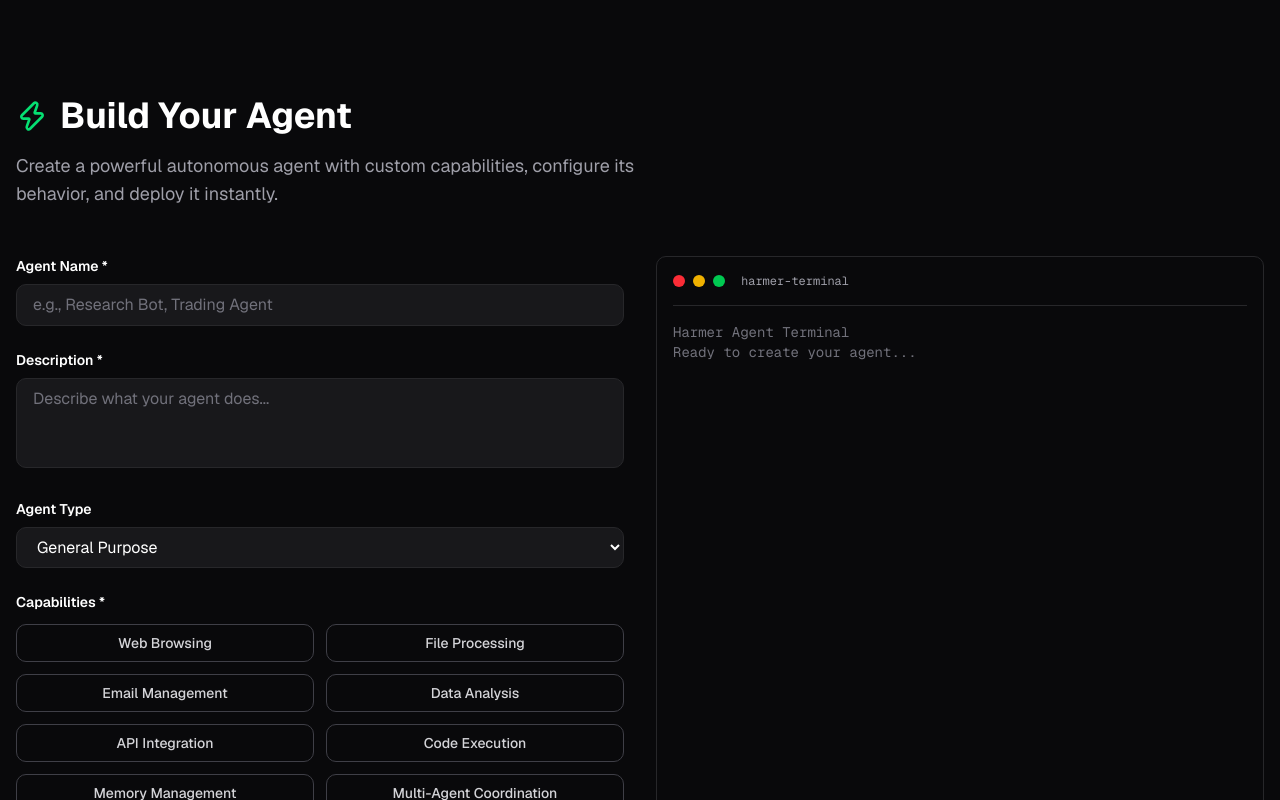
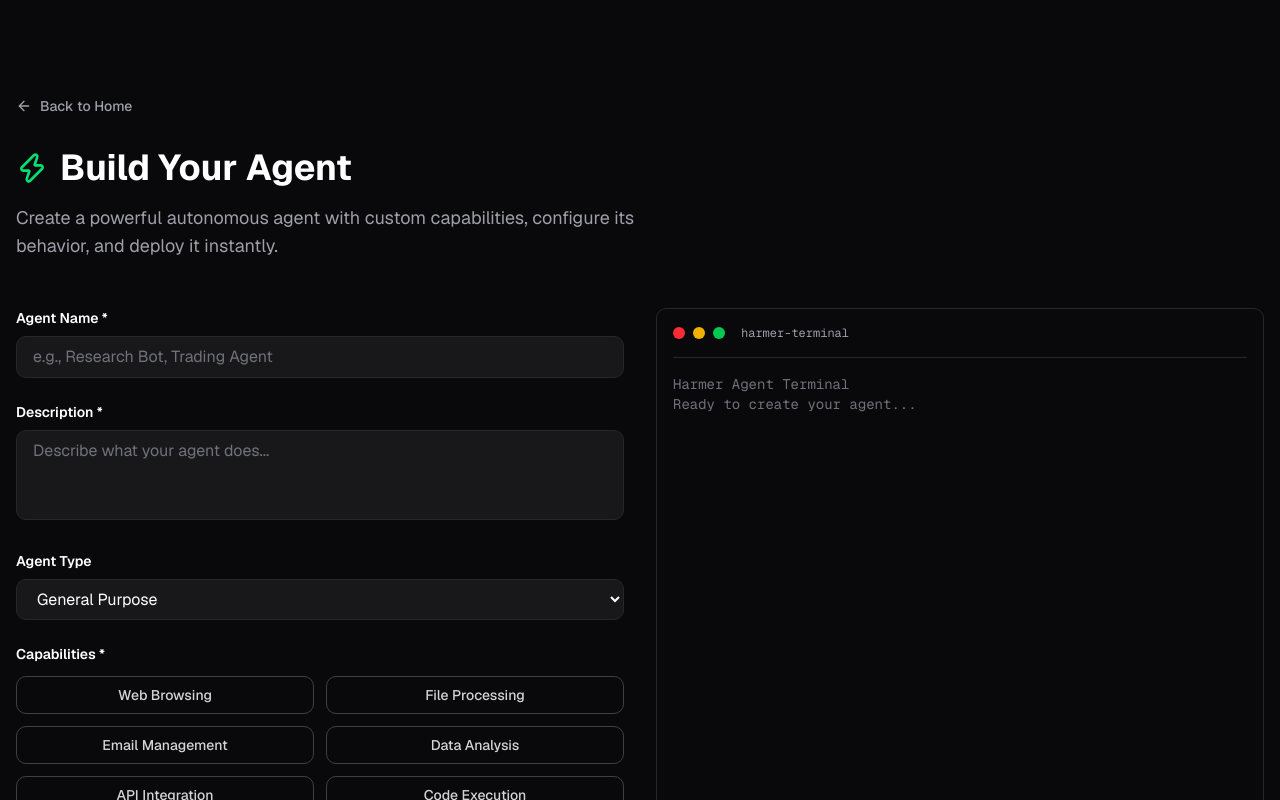
Before and after one commit to nomnom11/harmer-agent, a Next.js app: page /build-agent in a window 1280 px wide. Shown: the top 800 px of the page. Built offline with nearby package versions, Linux system fonts and the light colour scheme.

Commit message:
feat: add back navigation button to BuildAgentPage\n\nAdded a back link using Link component from next/link.

```diff
--- a/app/build-agent/page.tsx
+++ b/app/build-agent/page.tsx
@@ -1,9 +1,10 @@
 'use client'
 
 import { useState } from 'react'
+import Link from 'next/link'
 import { Terminal } from '@/components/Terminal'
 import { useTerminal } from '@/hooks/useTerminal'
-import { Zap, Plus, X } from 'lucide-react'
+import { Zap, Plus, X, ArrowLeft } from 'lucide-react'
 
 export default function BuildAgentPage() {
   const { lines, isLoading, createAgent } = useTerminal()
@@ -83,6 +84,12 @@ export default function BuildAgentPage() {
   return (
     <main className="min-h-screen bg-zinc-950 text-white pt-24 pb-12">
       <div className="max-w-7xl mx-auto px-4">
+        {/* Back Button */}
+        <Link href="/" className="inline-flex items-center gap-2 text-zinc-400 hover:text-white transition-colors mb-8">
+          <ArrowLeft className="w-4 h-4" />
+          <span className="text-sm font-medium">Back to Home</span>
+        </Link>
+
         {/* Header */}
         <div className="mb-12">
           <div className="flex items-center gap-3 mb-4">
```
